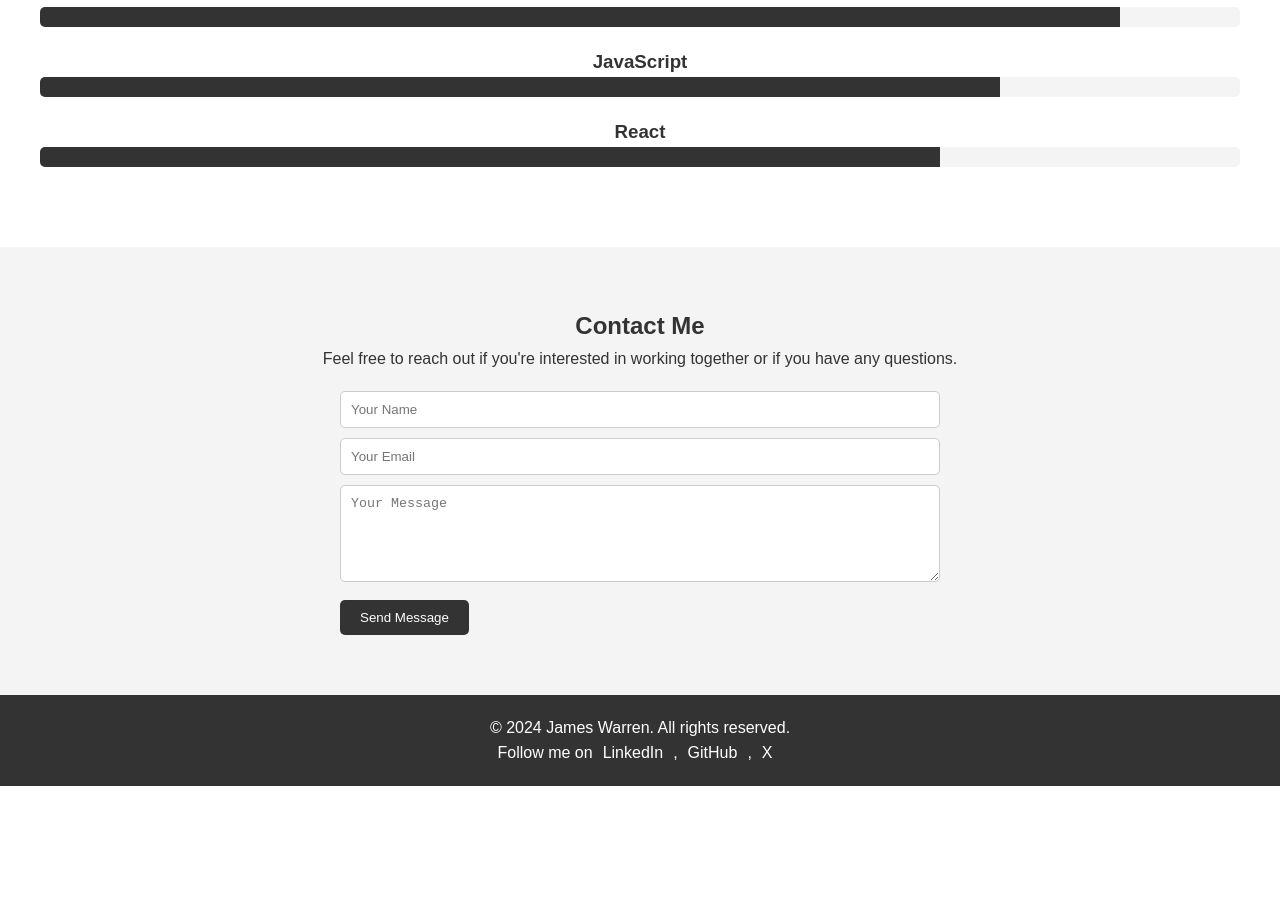
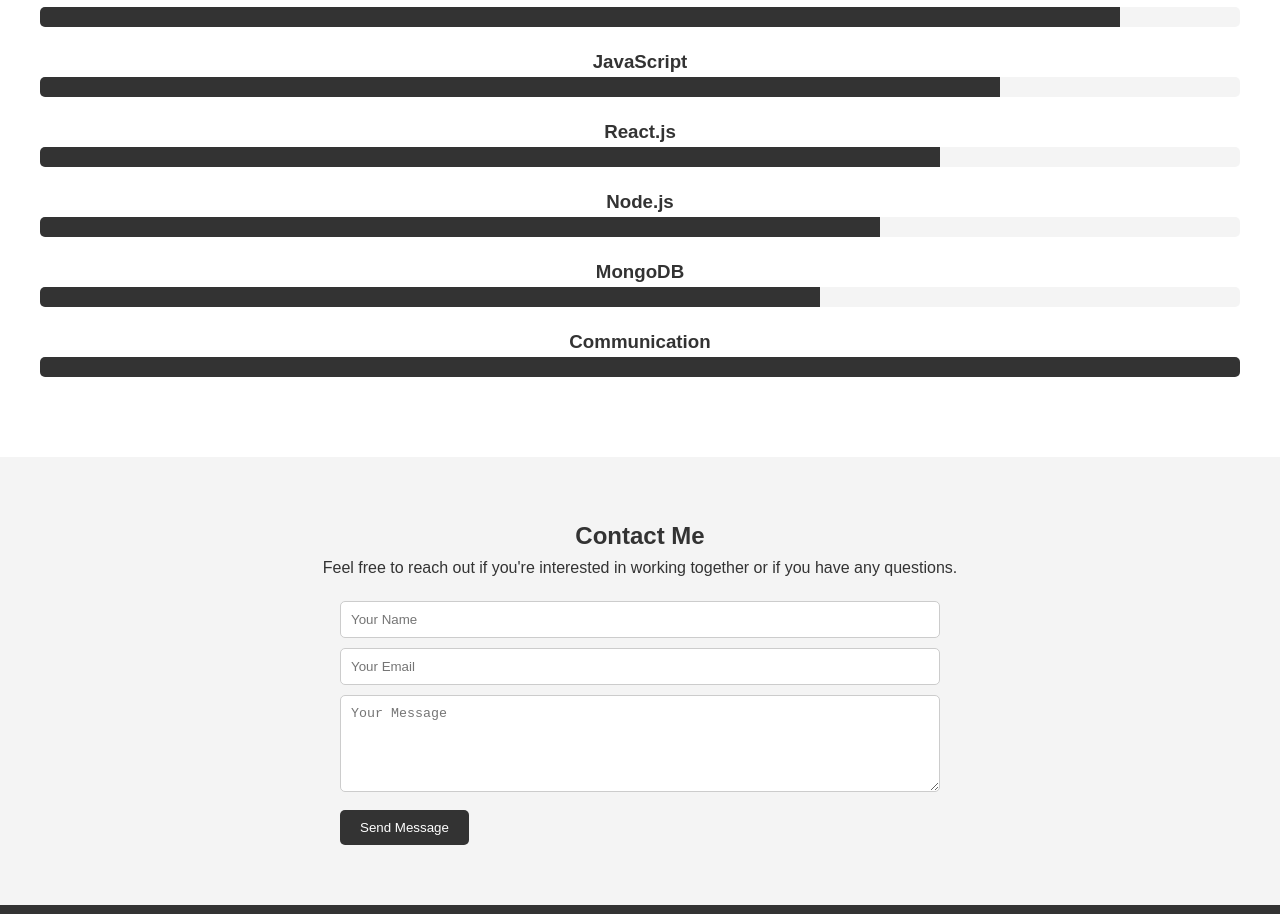
Before and after one commit to Shadow-of-Drax/Shadow-of-Drax.github.io, a React (Create React App) app in the folder my-portfolio/: page / in a window 1280 px wide. Shown: the part 1526-2440 px from the top of the page. Before the commit the page ends 2312 px from the top, so only its background shows below. Built offline with nearby package versions, Linux system fonts and the light colour scheme.

Commit message:
Update Skills.jsx

```diff
--- a/my-portfolio/src/components/Skills.jsx
+++ b/my-portfolio/src/components/Skills.jsx
@@ -19,12 +19,29 @@ const Skills = () => {
                     </div>
                 </div>
                 <div className="skill-item">
-                    <h3>React</h3>
+                    <h3>React.js</h3>
                     <div className="skill-bar">
                         <div className="skill-level" style={{width: '75%'}}></div>
                     </div>
                 </div>
-                {/* Add more skills as needed */}
+                <div className="skill-item">
+                    <h3>Node.js</h3>
+                    <div className="skill-bar">
+                        <div className="skill-level" style={{width: '70%'}}></div>
+                    </div>
+                </div>
+                <div className="skill-item">
+                    <h3>MongoDB</h3>
+                    <div className="skill-bar">
+                        <div className="skill-level" style={{width: '65%'}}></div>
+                    </div>
+                </div>
+                <div className="skill-item">
+                    <h3>Communication</h3>
+                    <div className="skill-bar">
+                        <div className="skill-level" style={{width: '100%'}}></div>
+                    </div>
+                </div>
             </div>
         </section>
     );
```
